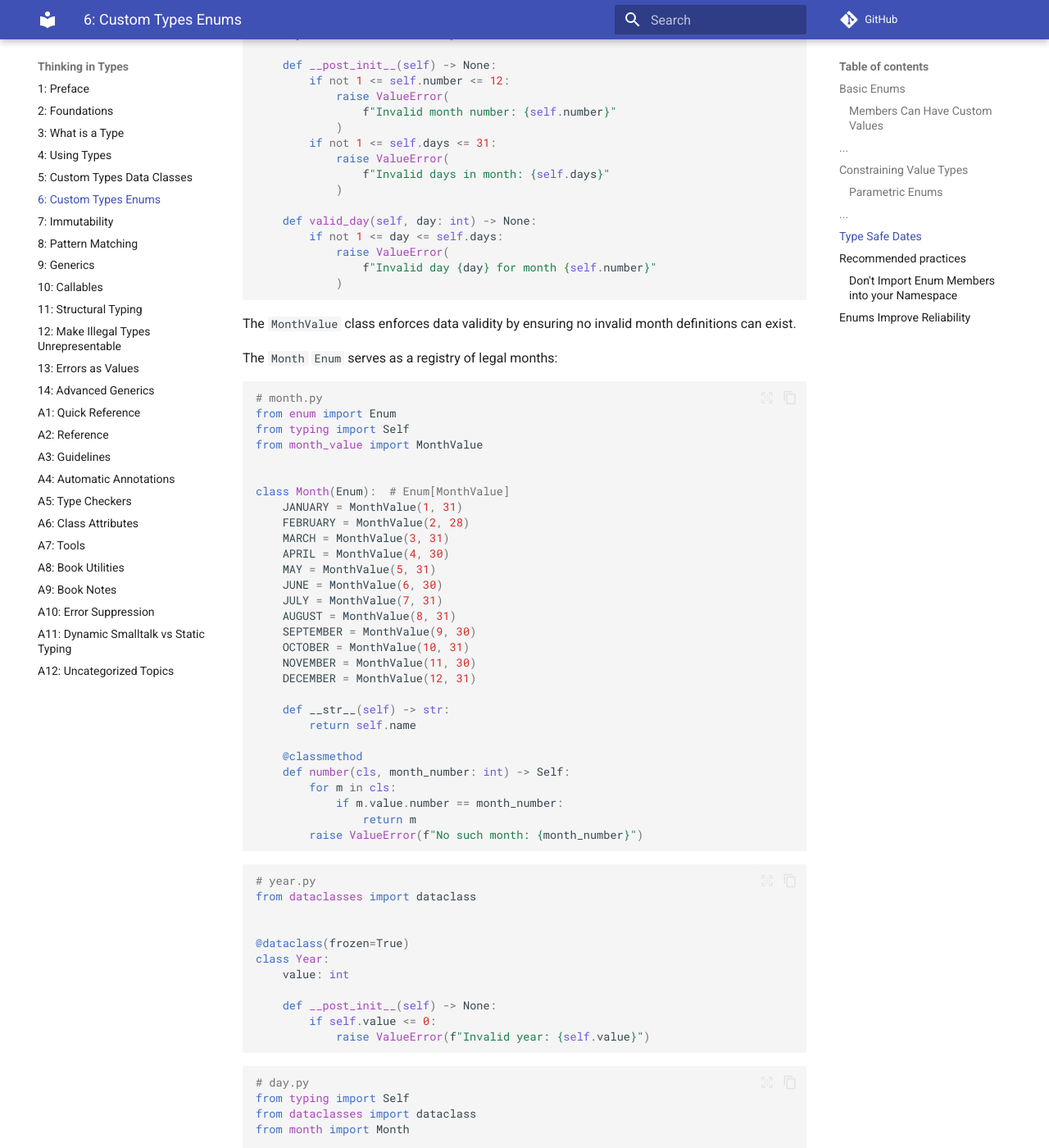
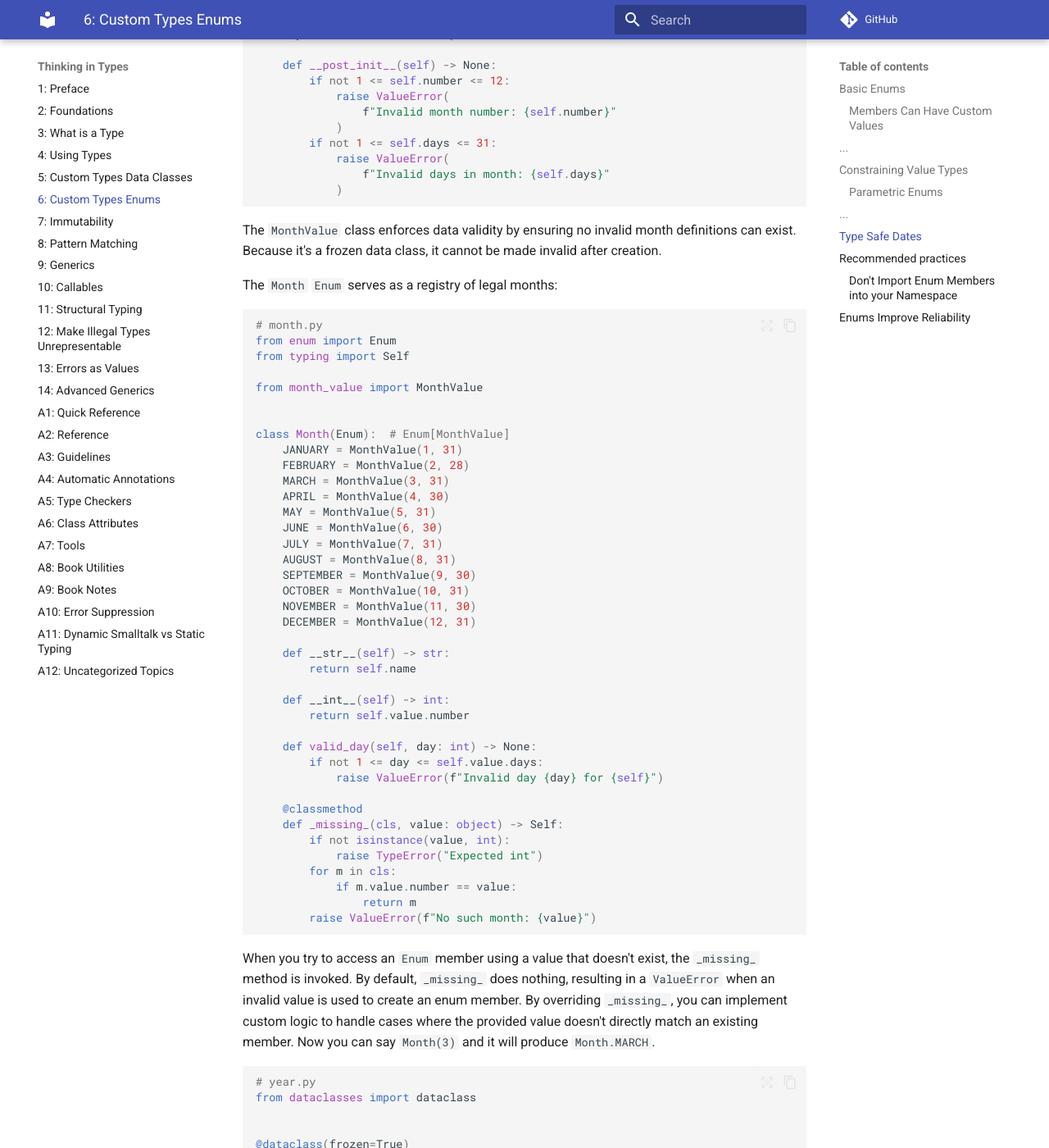
Before and after one commit to ThinkingInTypes/ThinkingInTypes.github.io, an MkDocs documentation site: the page built from Chapters/C06_Custom_Types_Enums.md, in a window 1280 px wide and 1400 px high, scrolled down 4344 px. Shown: the whole window at 82% size. Built offline with MkDocs 1.6.1 and Material for MkDocs 9.7.7, drawn with Linux system fonts in a browser that asks for light colours; comment, search, counter and statistics services are not loaded; some of the changed text lies outside the part shown.

Commit message:
Update C06_Custom_Types_Enums.md

````diff
--- a/Chapters/C06_Custom_Types_Enums.md
+++ b/Chapters/C06_Custom_Types_Enums.md
@@ -168,7 +168,7 @@ For maximum compatibility, we recommend using IntEnum and StrEnum for type-safe
 
 ## Type Safe Dates
 
-This example uses data classes, Enums, and type safety principles.
+This example uses data classes, `Enum`s, and type safety principles.
 It models calendar dates in such a way that:
 
 - Every Date object is guaranteed valid at construction
@@ -198,15 +198,10 @@ class MonthValue:
             raise ValueError(
                 f"Invalid days in month: {self.days}"
             )
-
-    def valid_day(self, day: int) -> None:
-        if not 1 <= day <= self.days:
-            raise ValueError(
-                f"Invalid day {day} for month {self.number}"
-            )
 ```
 
 The `MonthValue` class enforces data validity by ensuring no invalid month definitions can exist.
+Because it's a frozen data class, it cannot be made invalid after creation.
 
 The `Month` `Enum` serves as a registry of legal months:
 
@@ -214,6 +209,7 @@ The `Month` `Enum` serves as a registry of legal months:
 # month.py
 from enum import Enum
 from typing import Self
+
 from month_value import MonthValue
 
 
@@ -234,13 +230,27 @@ class Month(Enum):  # Enum[MonthValue]
     def __str__(self) -> str:
         return self.name
 
+    def __int__(self) -> int:
+        return self.value.number
+
+    def valid_day(self, day: int) -> None:
+        if not 1 <= day <= self.value.days:
+            raise ValueError(f"Invalid day {day} for {self}")
+
     @classmethod
-    def number(cls, month_number: int) -> Self:
+    def _missing_(cls, value: object) -> Self:
+        if not isinstance(value, int):
+            raise TypeError("Expected int")
         for m in cls:
-            if m.value.number == month_number:
+            if m.value.number == value:
                 return m
-        raise ValueError(f"No such month: {month_number}")
+        raise ValueError(f"No such month: {value}")
 ```
+
+When you try to access an `Enum` member using a value that doesn't exist, the `_missing_` method is invoked.
+By default, `_missing_` does nothing, resulting in a `ValueError` when an invalid value is used to create an enum member.
+By overriding `_missing_`, you can implement custom logic to handle cases where the provided value doesn't directly match an existing member.
+Now you can say `Month(3)` and it will produce `Month.MARCH`.
 
 ```python
 # year.py
@@ -273,7 +283,8 @@ class Day:
 
     @classmethod
     def of(cls, month: Month, day: int) -> Self:
-        month.value.valid_day(day)
+        # Ensure day is within Month's range:
+        month.valid_day(day)
         return cls(day)
 ```
 
@@ -303,7 +314,7 @@ class Date:
 
 Years, months, and days are combined into a single type-safe structure, `Date`.
 Every `Date` object is validated at creation time.
-You can only create legal dates--illegal states are unrepresentable:
+You can only create legal dates--illegal states are unrepresentable.
 
 ```python
 # type_safe_date_demo.py
@@ -314,12 +325,12 @@ print(Date(Year(2025), Month.FEBRUARY, Day(28)))
 ## 2025-02-28
 
 # Look up by month number
-print(Date(Year(2025), Month.number(4), Day(30)))
+print(Date(Year(2025), Month(4), Day(30)))
 ## 2025-04-30
 
 with Catch():
     Day.of(Month.FEBRUARY, 30)
-## Error: Invalid day 30 for month 2
+## Error: Invalid day 30 for FEBRUARY
 
 with Catch():
     Year(0)
````
